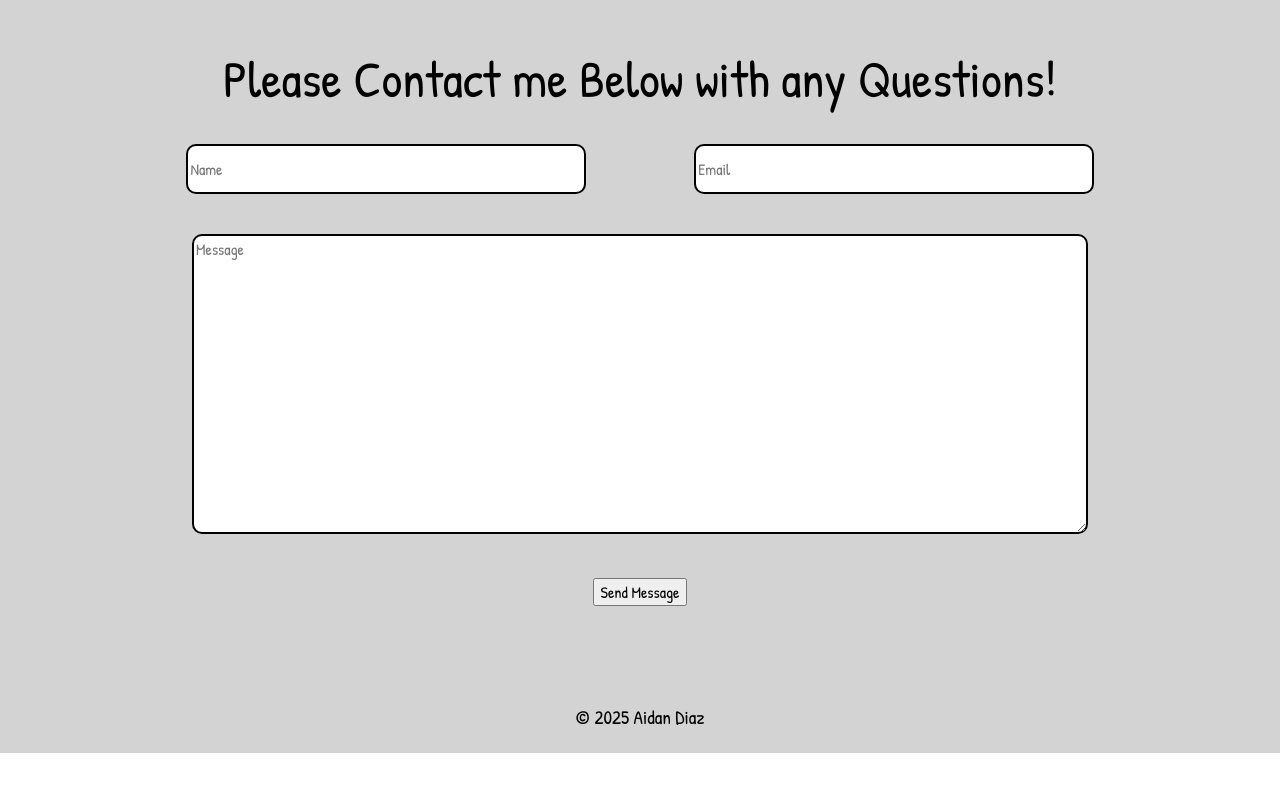
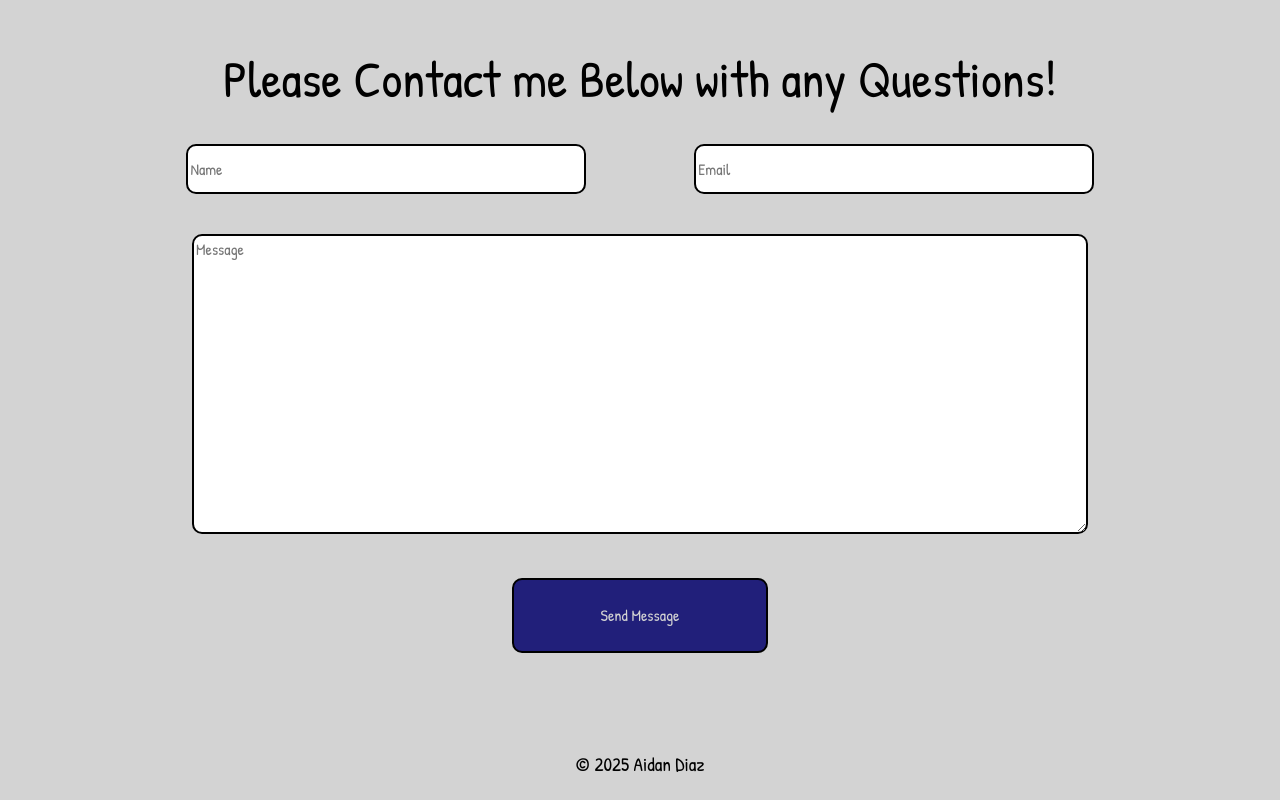
Before and after one commit to aidan-diaz/reactPortfolio, a React (Vite) app: page / in a window 1280 px wide. Shown: the part 2123-2923 px from the top of the page. Before the commit the page ends 2876 px from the top, so only its background shows below. Built offline with nearby package versions, Linux system fonts and the light colour scheme.

Commit message:
updated SubmitButton.jsx component to include multiple classes for button

```diff
--- a/src/App.jsx
+++ b/src/App.jsx
@@ -49,7 +49,7 @@ function App() {
         <Project projectInfo={portfolioPieces[2]} />
       </section>
       <About />
-      <Contact />
+      <Contact darkMode={darkMode} />
       <Footer />
     </div>
   )
--- a/src/components/Contact.jsx
+++ b/src/components/Contact.jsx
@@ -1,6 +1,7 @@
 import { SubmitButton } from "./SubmitButton"
 
-const Contact = () => {
+const Contact = ({ darkMode }) => {
+    console.log('Contact', darkMode)
     return (
         <section className='contactFormSection'>
             <h3 className='contactFormTitle'>Please Contact me Below with any Questions!</h3>
@@ -12,7 +13,7 @@ const Contact = () => {
                 <div className='senderMessage'>
                     <textarea name='message' placeholder='Message' />
                 </div>
-                <SubmitButton />
+                <SubmitButton darkMode={ darkMode } />
             </form>
         </section>
     )
--- a/src/components/SubmitButton.jsx
+++ b/src/components/SubmitButton.jsx
@@ -1,7 +1,10 @@
-const SubmitButton = () => {
+const SubmitButton = ({ darkMode }) => {
+    console.log('button', darkMode)
+    const submitButtonClasses = `submitButton ${darkMode ? 'lightMode' : 'darkMode'}`
     return (
-        <button className='submitButton'>Send Message</button>
+        <button className={submitButtonClasses}>Send Message</button>
     )
 }
 
+
 export { SubmitButton }
--- a/src/css/App.css
+++ b/src/css/App.css
@@ -175,6 +175,15 @@ textarea {
   border-radius: 10px;
 }
 
+/* SUBMIT BUTTON */
+
+.submitButton {
+  width: 20%;
+  height: 75px;
+  border: 2.5px solid black;
+  border-radius: 10px;
+}
+
 /* FOOTER */
 
 footer {
```
